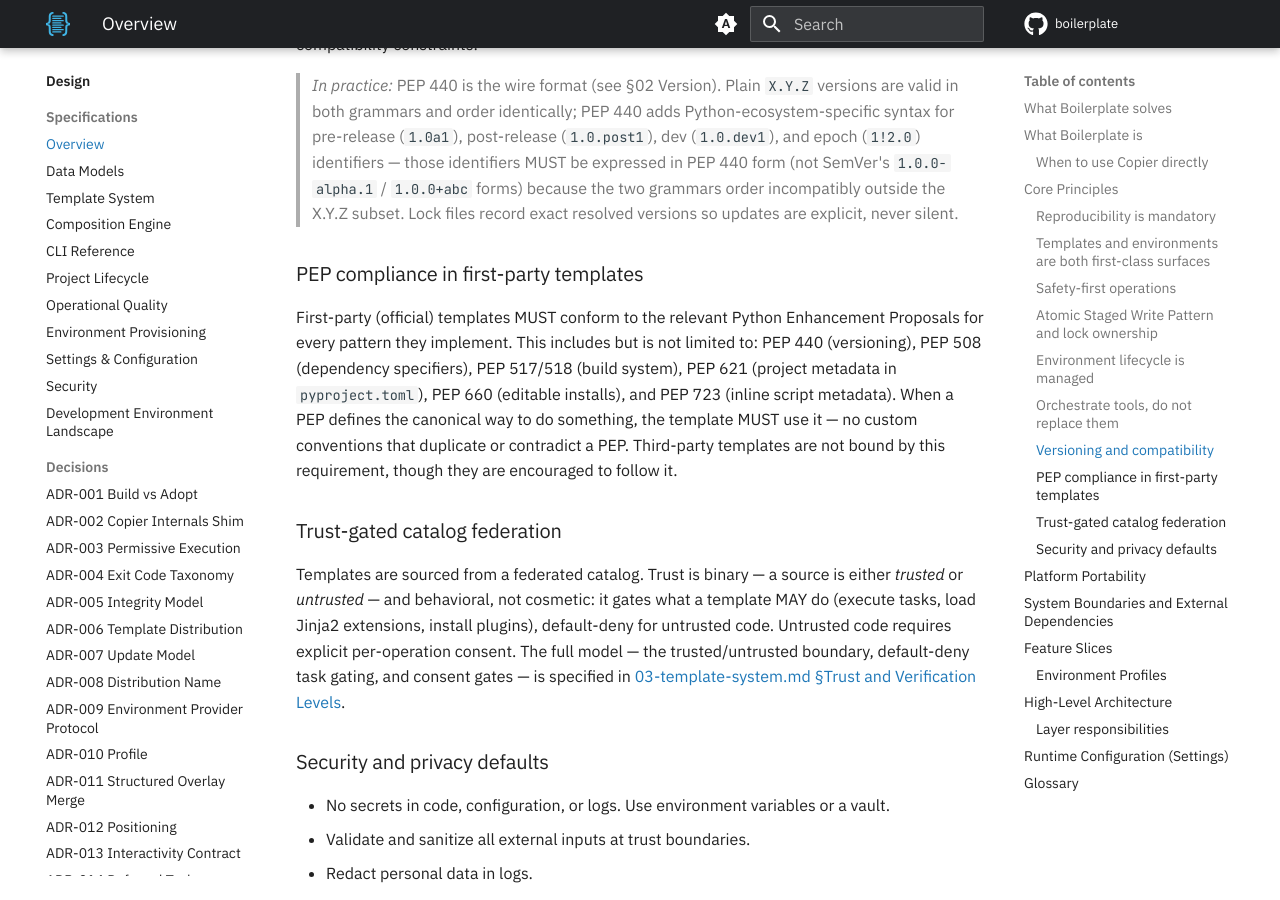
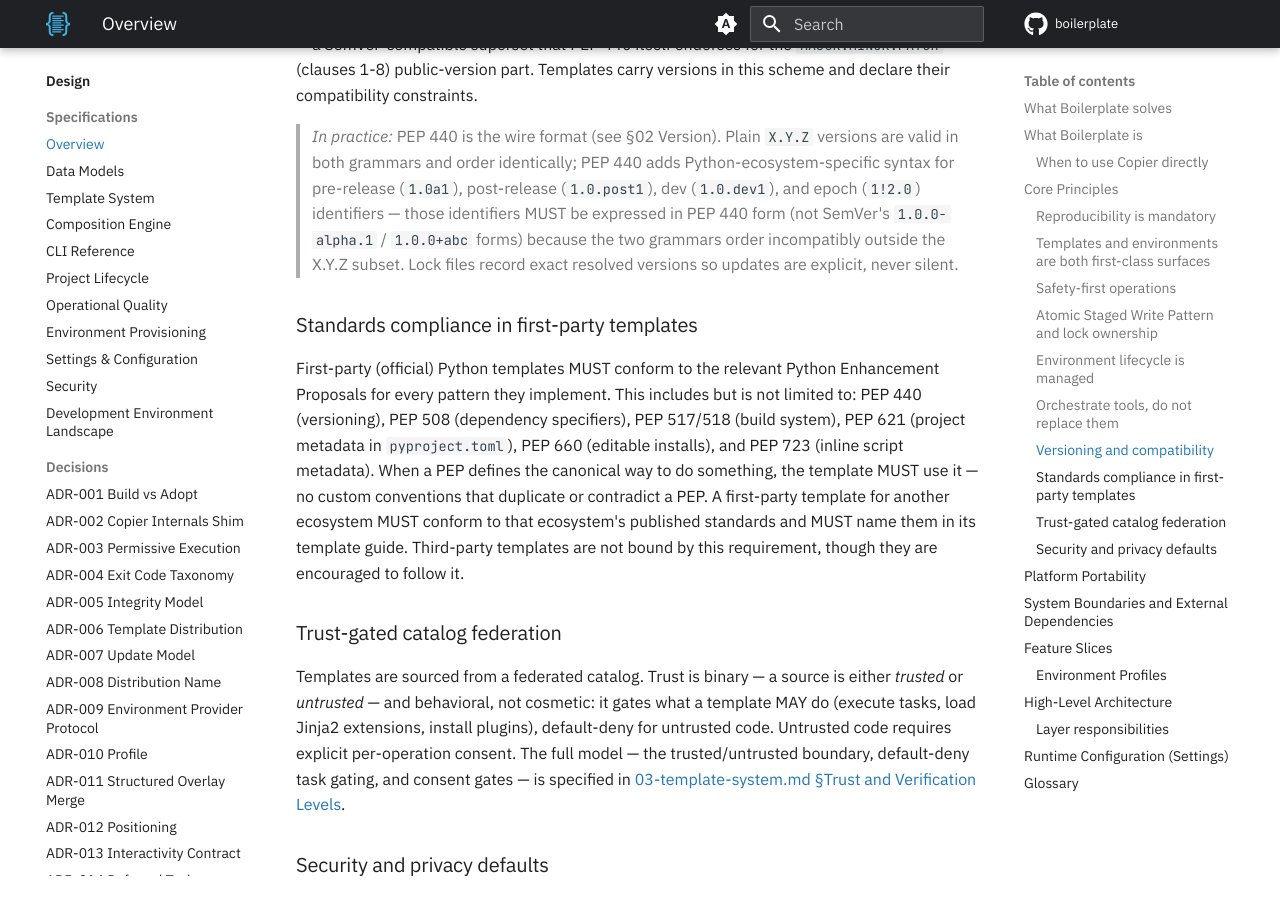
Before and after one commit to TheRealBillSiegler/boilerplate, an MkDocs documentation site: the page built from docs/design/01-overview.md, in a window 1280 px wide and 900 px high, scrolled down 4587 px. Built offline with MkDocs 1.6.1 and Material for MkDocs 9.7.7, drawn with Linux system fonts in a browser that asks for light colours; comment, search, counter and statistics services are not loaded; the version menu is left out; some of the changed text lies outside the part shown.

Commit message:
docs: make design 01 Python first, not Python-native
First-party templates for other ecosystems, such as a React web app,
follow their own ecosystem's published standards the way the Python
ones follow PEPs. Renames the PEP compliance section to standards
compliance, scopes its PEP requirement to Python templates, and
requires a template for another ecosystem to name its standards in its
template guide. Replaces the "Python-native" wording that foreclosed
non-Python first-party templates.

Co-Authored-By: Claude Opus 5.5 <noreply@anthropic.com>
Co-Authored-By: Claude Sonnet 5.5 <noreply@anthropic.com>

```diff
--- a/docs/design/01-overview.md
+++ b/docs/design/01-overview.md
@@ -31,7 +31,7 @@ The environment installs and verifies what the profile declares. Slots no first-
 
 Principle enforcement spans two substrates: Boilerplate's runtime *enforces* its own invariants, and the artifacts it ships *preconfigure* principles as machine-checkable defaults. Per-layer assignments are specified in PROD-001 `enforcement_layers`; shipped vs planned gating content lives in PROD-001 `shipped_gating_scaffolding`.
 
-**Python-native with an extensible template system.** The reference implementation is written in Python and first-party templates target Python projects, but the template system, composition engine, and CLI impose no language requirements on template content. Teams may author templates for any language or framework. PEP 440 is the default versioning standard; SemVer-compatible versions (e.g., `1.2.3`) are valid PEP 440 and work without modification.
+**Python first, with an extensible template system.** The reference implementation is written in Python; most of the first-party catalog is Python, and first-party templates for other ecosystems (a React web app) follow their own ecosystem's standards the way the Python ones follow PEPs. The template system, composition engine, and CLI impose no language requirements on template content. Teams may author templates for any language or framework. PEP 440 is the default versioning standard; SemVer-compatible versions (e.g., `1.2.3`) are valid PEP 440 and work without modification.
 
 ### When to use Copier directly
 
@@ -97,9 +97,9 @@ The Boilerplate tool itself follows Semantic Versioning 2.0.0. Breaking changes
 
 > *In practice:* PEP 440 is the wire format (see §02 Version). Plain `X.Y.Z` versions are valid in both grammars and order identically; PEP 440 adds Python-ecosystem-specific syntax for pre-release (`1.0a1`), post-release (`1.0.post1`), dev (`1.0.dev1`), and epoch (`1!2.0`) identifiers — those identifiers MUST be expressed in PEP 440 form (not SemVer's `1.0.0-alpha.1` / `1.0.0+abc` forms) because the two grammars order incompatibly outside the X.Y.Z subset. Lock files record exact resolved versions so updates are explicit, never silent.
 
-### PEP compliance in first-party templates
+### Standards compliance in first-party templates
 
-First-party (official) templates MUST conform to the relevant Python Enhancement Proposals for every pattern they implement. This includes but is not limited to: PEP 440 (versioning), PEP 508 (dependency specifiers), PEP 517/518 (build system), PEP 621 (project metadata in `pyproject.toml`), PEP 660 (editable installs), and PEP 723 (inline script metadata). When a PEP defines the canonical way to do something, the template MUST use it — no custom conventions that duplicate or contradict a PEP. Third-party templates are not bound by this requirement, though they are encouraged to follow it.
+First-party (official) Python templates MUST conform to the relevant Python Enhancement Proposals for every pattern they implement. This includes but is not limited to: PEP 440 (versioning), PEP 508 (dependency specifiers), PEP 517/518 (build system), PEP 621 (project metadata in `pyproject.toml`), PEP 660 (editable installs), and PEP 723 (inline script metadata). When a PEP defines the canonical way to do something, the template MUST use it — no custom conventions that duplicate or contradict a PEP. A first-party template for another ecosystem MUST conform to that ecosystem's published standards and MUST name them in its template guide. Third-party templates are not bound by this requirement, though they are encouraged to follow it.
 
 ### Trust-gated catalog federation
 
```
